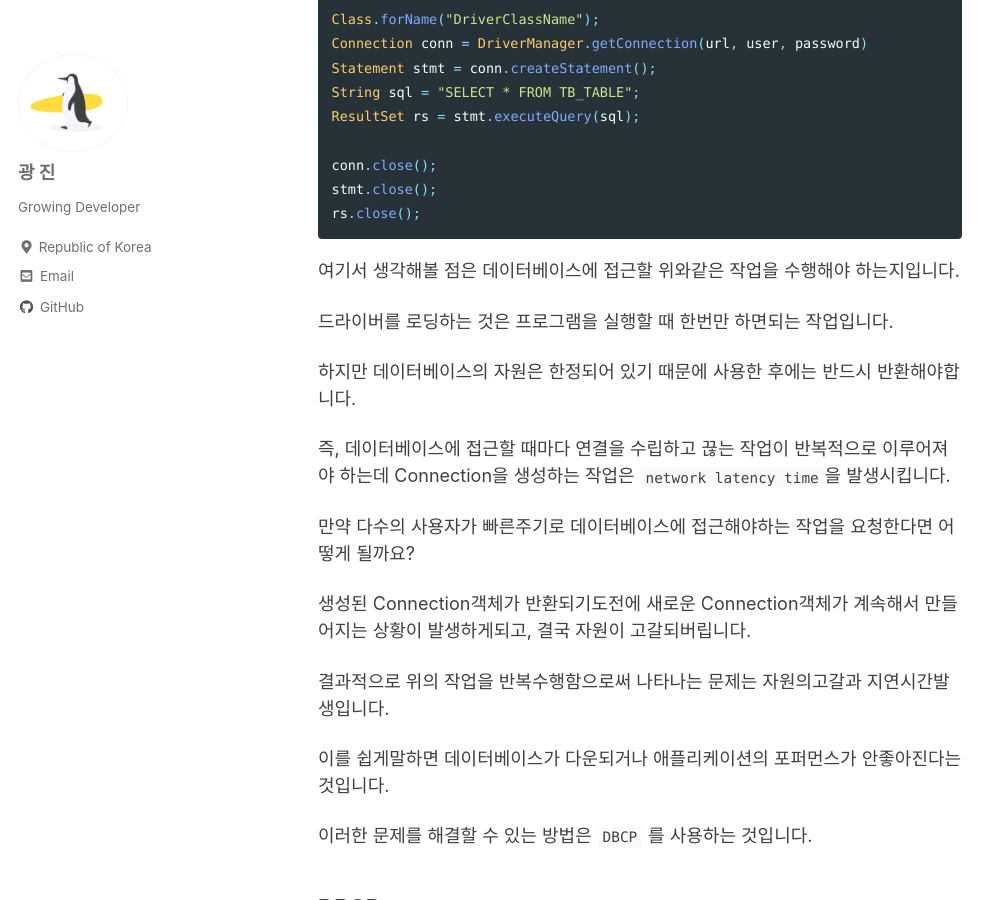
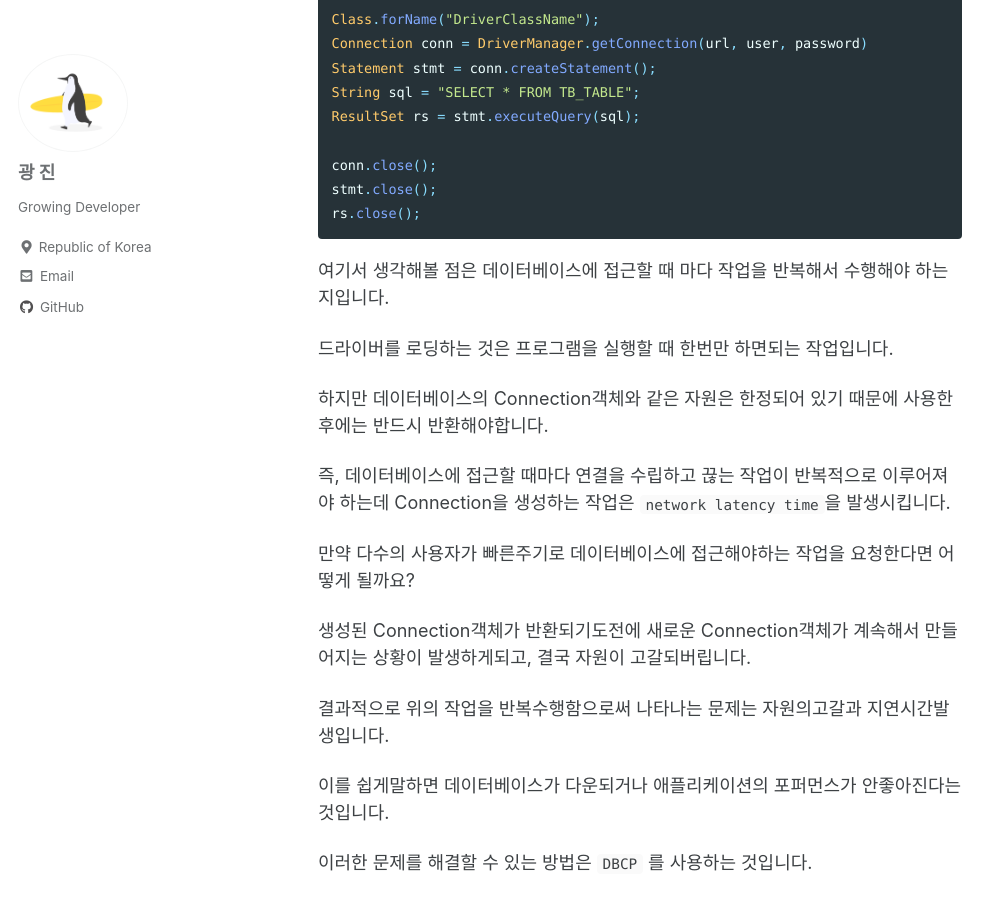
Before and after one commit to KOR-SHIN/KOR-SHIN.github.io, a Jekyll site: the page built from _posts/2020-12-15-jdbc-dbcp.md, in a window 1280 px wide and 900 px high, scrolled down 672 px. Shown: the whole window, without its empty margins (0-1007 px from the left). Built offline with Jekyll 4.4.1, drawn with Linux system fonts in a browser that asks for light colours; cached includes are drawn as plain includes.

Commit message:
[Modify] JDBC 설명 추가

````diff
--- a/_posts/2020-12-15-jdbc-dbcp.md
+++ b/_posts/2020-12-15-jdbc-dbcp.md
@@ -37,11 +37,11 @@ stmt.close();
 rs.close();
 ```
 
-여기서 생각해볼 점은 데이터베이스에 접근할 위와같은 작업을 수행해야 하는지입니다.
+여기서 생각해볼 점은 데이터베이스에 접근할 때 마다 작업을 반복해서 수행해야 하는지입니다.
 
 드라이버를 로딩하는 것은 프로그램을 실행할 때 한번만 하면되는 작업입니다.
 
-하지만 데이터베이스의 자원은 한정되어 있기 때문에 사용한 후에는 반드시 반환해야합니다.
+하지만 데이터베이스의 Connection객체와 같은 자원은 한정되어 있기 때문에 사용한 후에는 반드시 반환해야합니다.
 
 즉, 데이터베이스에 접근할 때마다 연결을 수립하고 끊는 작업이 반복적으로 이루어져야 하는데 Connection을 생성하는 작업은 `network latency time`을 발생시킵니다.
 
````
